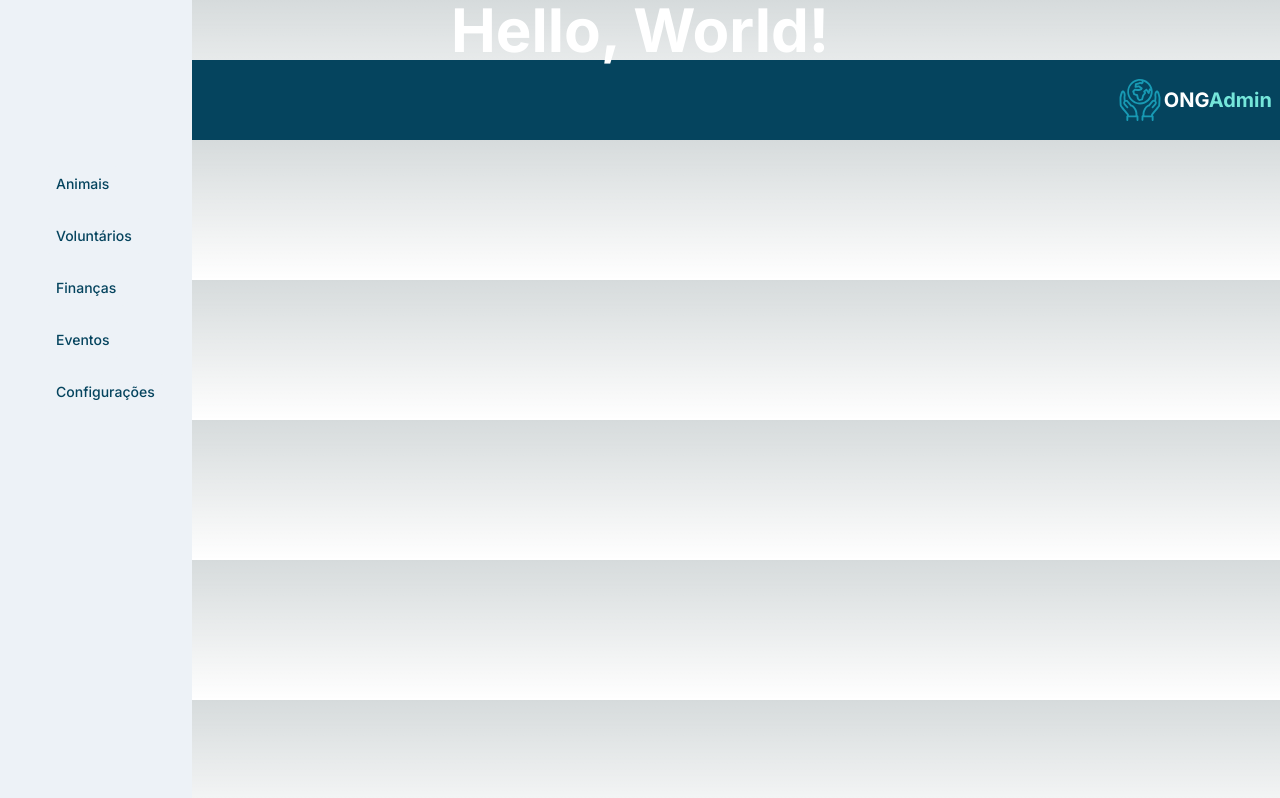
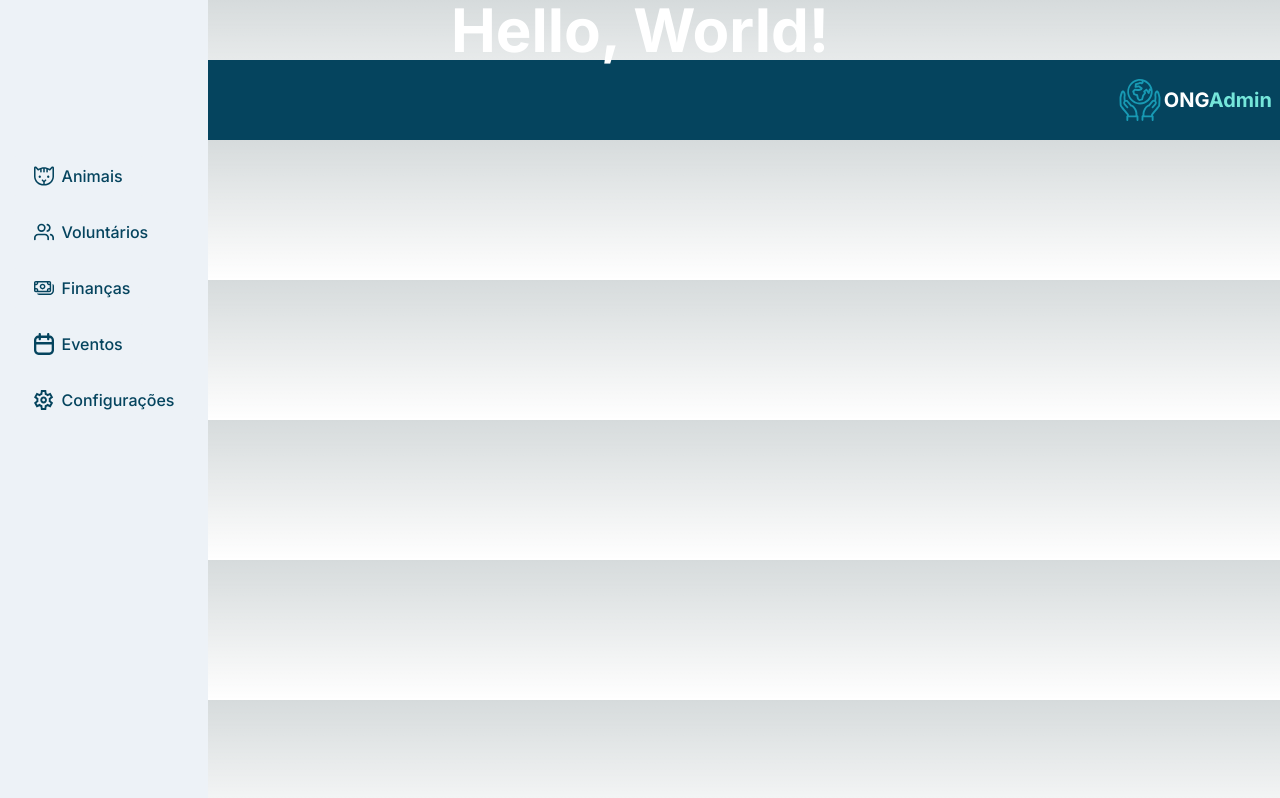
Before and after one commit to vhpadula/miauau-frontend, a Next.js app: page /AnjosNaTerra in a window 1280 px wide. Built offline with nearby package versions, Linux system fonts and the light colour scheme.

Commit message:
finished navbar layout

```diff
--- a/src/components/organisms/NavBar.tsx
+++ b/src/components/organisms/NavBar.tsx
@@ -5,14 +5,23 @@ import {
     DisclosurePanel,
 } from "@headlessui/react";
 import { Bars3Icon, XMarkIcon } from "@heroicons/react/24/outline";
+import Image from "next/image";
 import Link from "next/link";
 import { useEffect, useState } from "react";
 const navigation = [
-    { name: "Animais", href: "#Animais" },
-    { name: "Voluntários", href: "#Voluntários" },
-    { name: "Finanças", href: "#Finanças" },
-    { name: "Eventos", href: "#Eventos" },
-    { name: "Configurações", href: "#Configurações" },
+    { name: "Animais", href: "#Animais", iconPath: "/icons/animal.svg" },
+    {
+        name: "Voluntários",
+        href: "#Voluntários",
+        iconPath: "/icons/users.svg",
+    },
+    { name: "Finanças", href: "#Finanças", iconPath: "/icons/money.svg" },
+    { name: "Eventos", href: "#Eventos", iconPath: "/icons/calendar.svg" },
+    {
+        name: "Configurações",
+        href: "#Configurações",
+        iconPath: "/icons/config.svg",
+    },
 ];
 
 function classNames(...classes: string[]) {
@@ -26,14 +35,33 @@ export default function NavBar() {
         <>
             <Disclosure
                 as="nav"
-                className="bg-gray text-primary absolute inset-y-0 left-0 w-48 hidden md:flex"
+                className="bg-gray text-primary absolute inset-y-0 left-0 w-52 hidden md:flex"
             >
-                <div className="mx-auto max-w-7xl px-4 sm:px-6 lg:px-8">
+                <div className="mx-auto max-w-7xl  ">
                     <div className="flex h-16 items-center justify-between">
                         <div className="flex items-center">
                             <div className="hidden md:block">
-                                <div className="ml-3 pt-128 flex flex-col items-baseline space-y-4">
+                                <div className="pt-128 flex flex-col items-baseline space-y-4">
                                     {navigation.map((item) => (
+                                        <div
+                                            key={item.name}
+                                            className={classNames(
+                                                currentSection === item.name
+                                                    ? "text-primary bg-accent  hover:text-secondary"
+                                                    : "bg-gray text-primary",
+                                                "rounded-md px-6 py-2 text-md font-medium flex items-center"
+                                            )}
+                                            onClick={() =>
+                                                setCurrentSection(item.name)
+                                            }
+                                        >
+                                            <Image
+                                                src={item.iconPath}
+                                                alt={item.name}
+                                                width={20}
+                                                height={20}
+                                                className="mr-2"
+                                            />
                                             <Link
                                                 key={item.name}
                                                 href={item.href}
@@ -42,18 +70,10 @@ export default function NavBar() {
                                                         ? "page"
                                                         : undefined
                                                 }
-                                            className={classNames(
-                                                currentSection === item.name
-                                                    ? "text-primary bg-accent  hover:text-secondary"
-                                                    : "bg-gray text-primary",
-                                                "rounded-md px-3 py-2 text-sm font-medium"
-                                            )}
-                                            onClick={() =>
-                                                setCurrentSection(item.name)
-                                            }
                                             >
                                                 {item.name}
                                             </Link>
+                                        </div>
                                     ))}
                                 </div>
                             </div>
@@ -65,16 +85,16 @@ export default function NavBar() {
             <Disclosure as="nav" className="md:hidden">
                 {/* Mobile menu button */}
                 <div className="-ml-2 flex md:hidden">
-                    <DisclosureButton className="group relative inline-flex items-center justify-center rounded-md bg-gray-800 p-2 text-gray-400 hover:bg-gray-700 hover:text-white focus:outline-none focus:ring-2 focus:ring-white focus:ring-offset-2 focus:ring-offset-gray-800">
+                    <DisclosureButton className="group relative inline-flex items-center justify-center rounded-md  p-2   hover:text-white focus:outline-none focus:ring-2 focus:ring-white focus:ring-offset-2 ">
                         <span className="absolute -inset-0.5" />
                         <span className="sr-only">Open main menu</span>
                         <Bars3Icon
                             aria-hidden="true"
-                            className="block h-6 w-6 group-data-[open]:hidden"
+                            className="block h-6 w-6 group-data-[open]:hidden text-primary"
                         />
                         <XMarkIcon
                             aria-hidden="true"
-                            className="hidden h-6 w-6 group-data-[open]:block"
+                            className="hidden h-6 w-6 group-data-[open]:block text-primary"
                         />
                     </DisclosureButton>
                 </div>
@@ -82,25 +102,36 @@ export default function NavBar() {
                 <DisclosurePanel className="md:hidden">
                     <div className="space-y-1 px-2 pb-3 pt-2 sm:px-3">
                         {navigation.map((item) => (
+                            <div
+                                key={item.name}
+                                className={classNames(
+                                    currentSection === item.name
+                                        ? "text-primary bg-accent  hover:text-secondary"
+                                        : " text-primary",
+                                    "rounded-md px-6 py-2 text-md font-medium flex items-center"
+                                )}
+                                onClick={() => setCurrentSection(item.name)}
+                            >
+                                <Image
+                                    src={item.iconPath}
+                                    alt={item.name}
+                                    width={20}
+                                    height={20}
+                                    className="mr-2"
+                                />
                                 <DisclosureButton
+                                    as="a"
                                     key={item.name}
-                                as="a"
                                     href={item.href}
                                     aria-current={
                                         currentSection === item.name
                                             ? "page"
                                             : undefined
                                     }
-                                className={classNames(
-                                    currentSection === item.name
-                                        ? "bg-gray-900 text-white"
-                                        : "text-gray-300 hover:bg-gray-700 hover:text-white",
-                                    "block rounded-md px-3 py-2 text-base font-medium"
-                                )}
-                                onClick={() => setCurrentSection(item.href)}
                                 >
                                     {item.name}
                                 </DisclosureButton>
+                            </div>
                         ))}
                     </div>
                 </DisclosurePanel>
```
Also changed, not shown: public/icons/animal.svg. Lines whose indentation alone changed are shown as unchanged.
